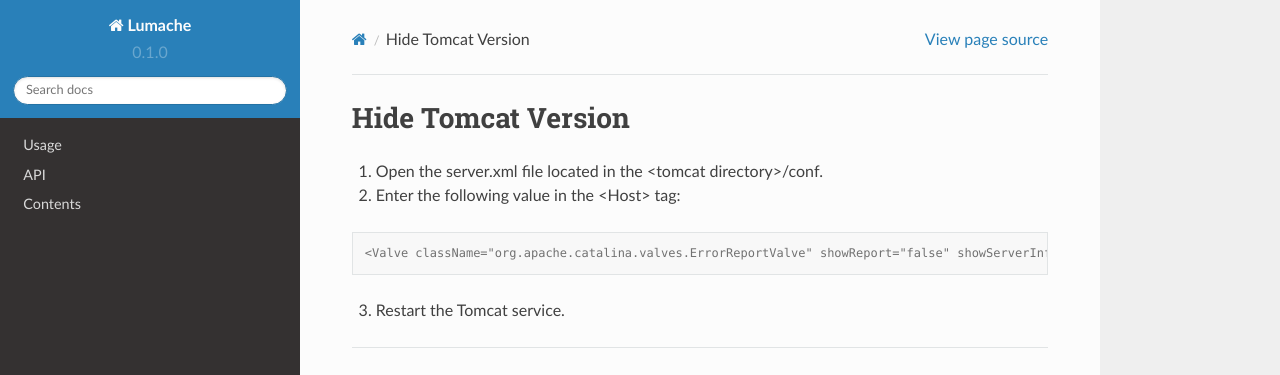
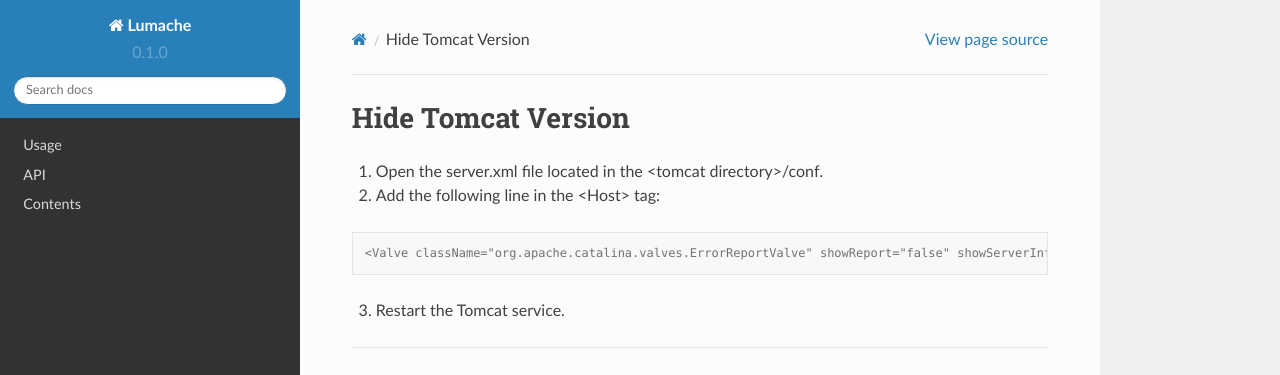
Before and after one commit to wansolution/fms, a Sphinx documentation site: the page built from docs/source/security/sa_sh2024003.rst, in a window 1280 px wide. Shown: the top 375 px of the page. Built offline with Sphinx 7.4.7 and the Read the Docs theme 2.0.0, drawn with Linux system fonts in a browser that asks for light colours.

Commit message:
Update sa_sh2024003.rst

```diff
--- a/docs/source/security/sa_sh2024003.rst
+++ b/docs/source/security/sa_sh2024003.rst
@@ -7,7 +7,7 @@ Hide Tomcat Version
 1. Open the server.xml file located in the <tomcat directory>/conf.
 
 
-2. Enter the following value in the <Host> tag:
+2. Add the following line in the <Host> tag:
 
 .. code-block:: console
 
```
